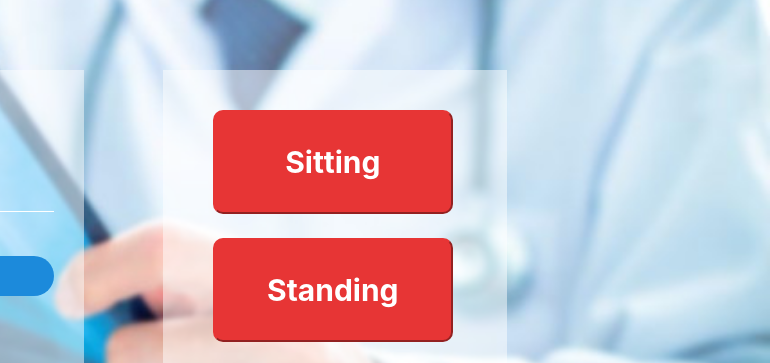
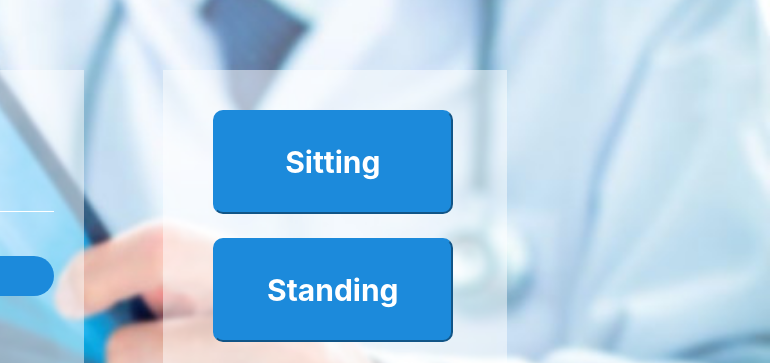
Before and after one commit to Anum7/SitBit, a website: page Web App/SitBit/index.html in a window 1280 px wide. Shown: the part 108-471 px from the top of the page, 510-1280 px from the left. Drawn offline with nearby package versions, Linux system fonts and the light colour scheme.

Commit message:
personally found the red buttons too distracting and out of place. Changed the record buttons to coincide with the main color scheme

```diff
--- a/Web App/SitBit/style.css
+++ b/Web App/SitBit/style.css
@@ -70,9 +70,9 @@ body {
 .record-buttons {
   width: 240px;
   height: 104px;
-  background-color:rgb(231, 53, 53);
+  background-color: #1c8adb;
   color: white;
-  border-color:rgb(231, 53, 53);
+  border-color: #1c8adb;
   border-radius: 10px;
   font-weight: bold;
   font-size: 30px;
@@ -88,7 +88,7 @@ body {
   font-size: 30px;
 }
 
-.record-box{
+.record-box {
   width: 344px;
   height: 444px;
   background: rgba(255, 255, 255, .5);
```
